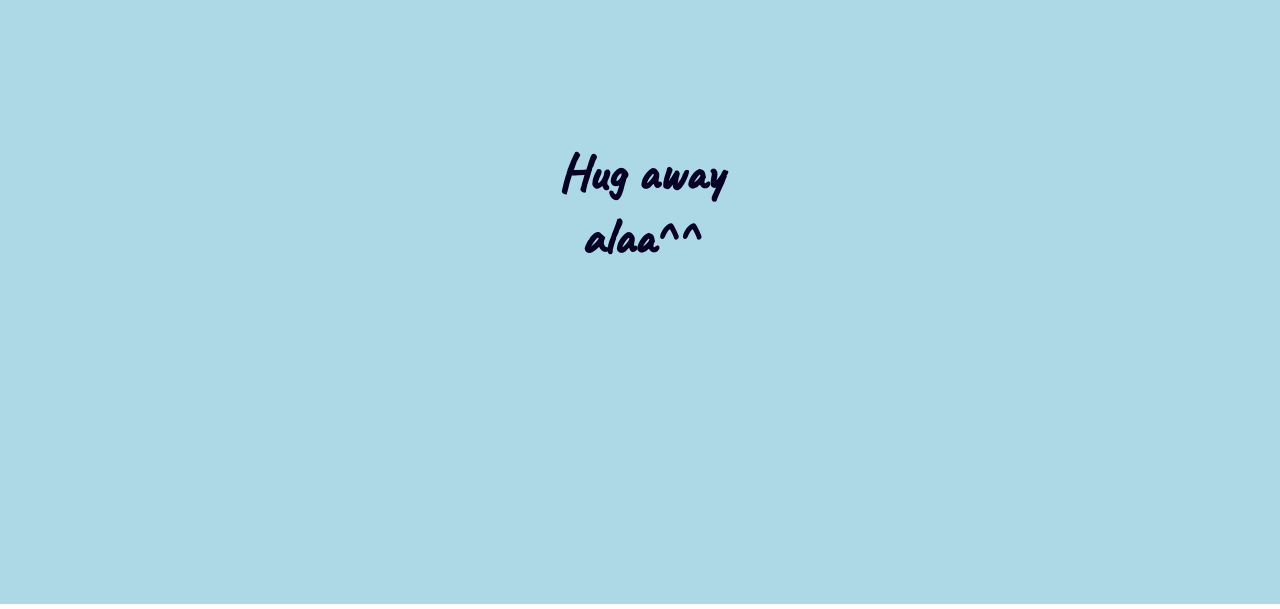
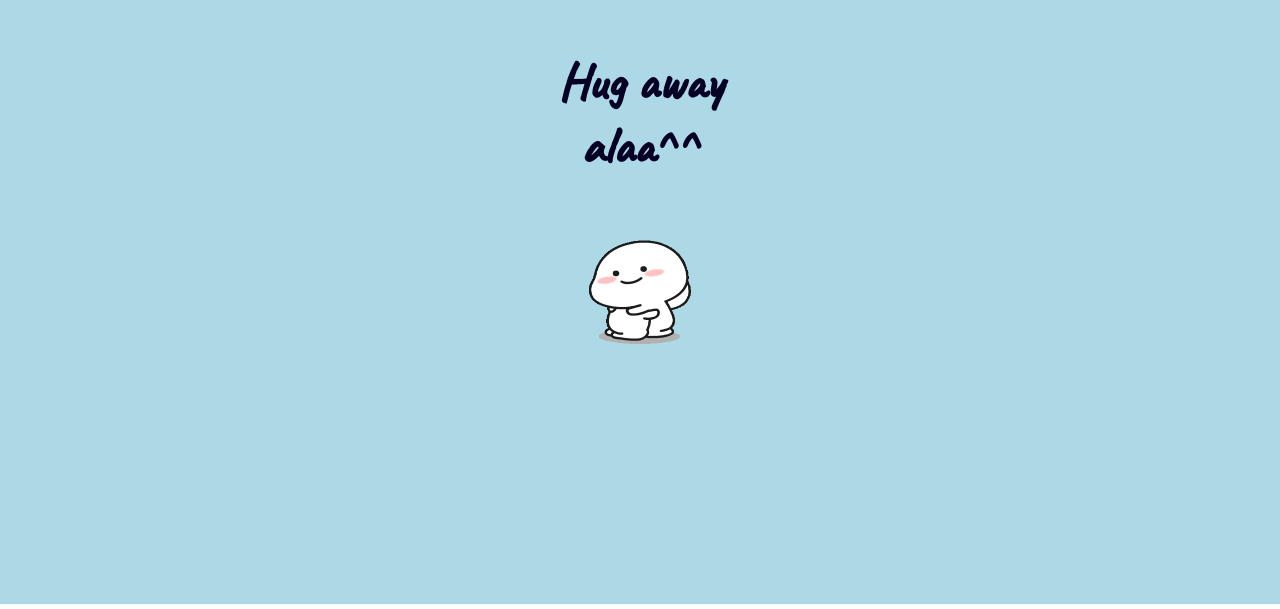
Before and after one commit to tiaraafrah/foryouu.github.io, a plain HTML site: page index.html in a window 1280 px wide. Shown: the part 11204-11813 px from the top of the page. Drawn offline with nearby package versions, Linux system fonts and the light colour scheme; a web font is replaced by a local one.

Commit message:
Update index.html
tambah gif

```diff
--- a/index.html
+++ b/index.html
@@ -201,7 +201,7 @@
 	 <h4 > Happy birthday <br> and miss u ehe </h4>
 	</div>
 	<div class="row" id="k1">
-	 <h4 > Hug away <br> alaa^^ </h4>
+	 <h4 > Hug away <br> alaa^^ </h4> <br> <img src="hug.gif" style="width:150px;height:150px;border: 0px">
 	</div>
 </div>
 	</div>
```
